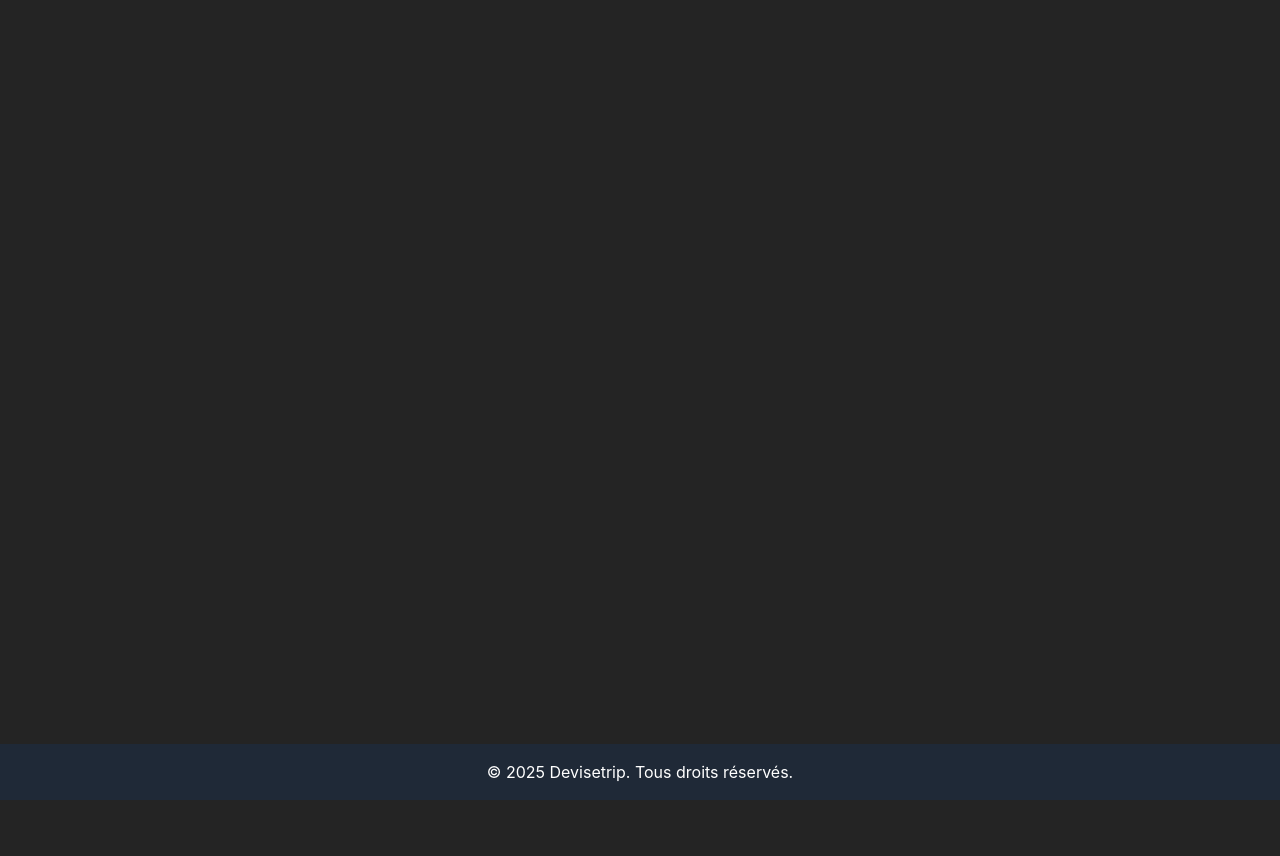
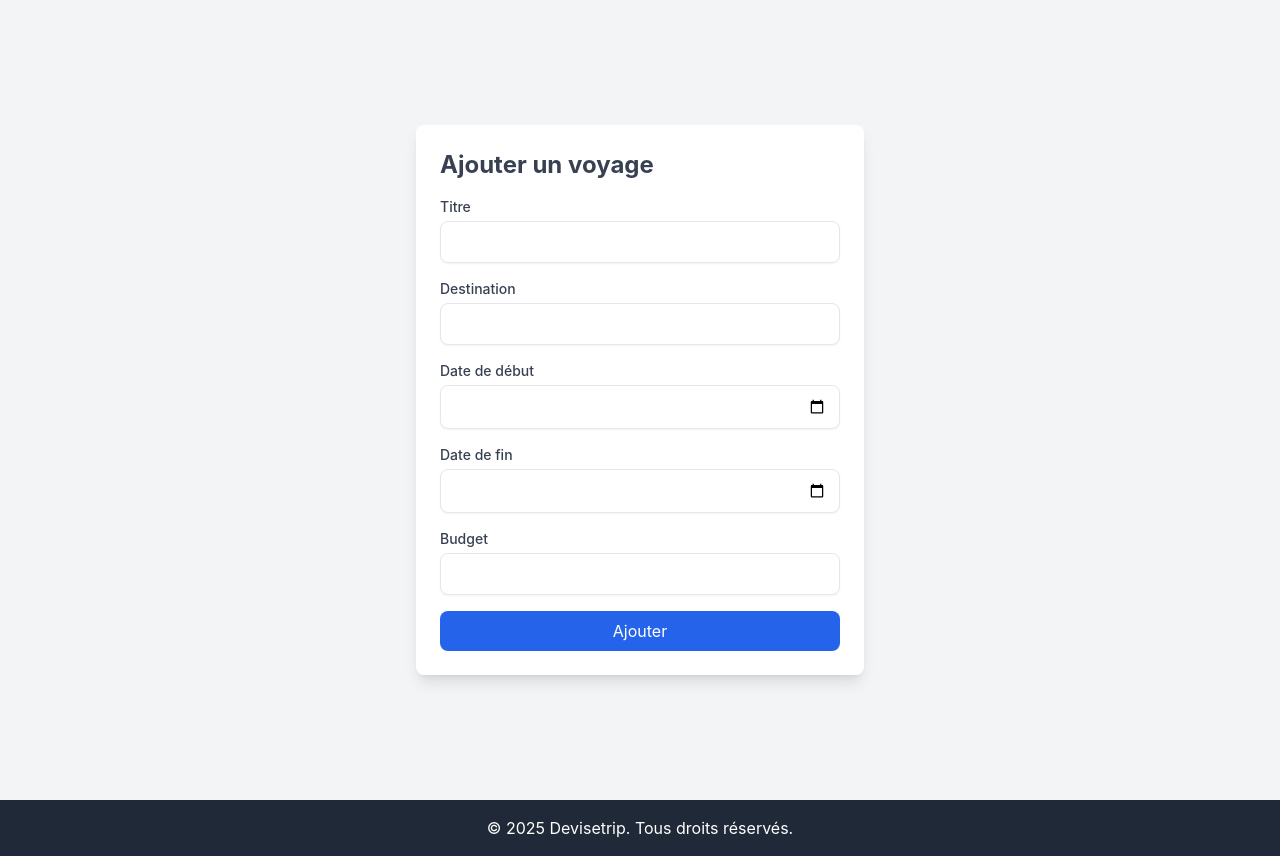
Before and after one commit to exender/Devisetrip, a React (Vite) app in the folder devisetrip/client/: page /AddTrip in a window 1280 px wide. Before the commit the page ends 800 px from the top, so only its background shows below. Built offline with nearby package versions, Linux system fonts and the light colour scheme.

Commit message:
Front ajout de voyage

```diff
--- a/devisetrip/client/src/App.tsx
+++ b/devisetrip/client/src/App.tsx
@@ -7,6 +7,7 @@ import Login from './pages/Login';
 import Signup from './pages/Signup';
 import Dashboard from './pages/Dashboard';
 import Logout from './pages/Logout';
+import AddTrip from './pages/AddTrip';
 
 const App: React.FC = () => {
   return (
@@ -19,6 +20,7 @@ const App: React.FC = () => {
             <Route path="/signup" element={<Signup />} />
             <Route path="/dashboard" element={<Dashboard />} />
             <Route path="/logout" element={<Logout />} />
+            <Route path="/AddTrip" element={<AddTrip />} />
           </Routes>
         </main>
         <Footer />
--- a/devisetrip/client/src/api.ts
+++ b/devisetrip/client/src/api.ts
@@ -1,20 +1,36 @@
 import axios from 'axios';
 
+// Interface pour les données d'inscription
 interface SignupData {
   name: string;
   email: string;
   password: string;
 }
 
-const API = axios.create({
-  baseURL: '/api/users', // Proxy vers le backend
-});
-
-
+// Interface pour les données de connexion
 interface LoginData {
   email: string;
   password: string;
 }
 
+// Interface pour les données de voyage
+interface TripData {
+  title: string;
+  destination: string;
+  startDate: string;
+  endDate: string;
+  budget: number;
+}
+
+const API = axios.create({
+  baseURL: '/api/users', // Proxy vers le backend
+});
+
+// Fonction pour s'inscrire
 export const signup = (userData: SignupData) => API.post('/signup', userData);
+
+// Fonction pour se connecter
 export const login = (loginData: LoginData) => API.post('/login', loginData);
+
+// Fonction pour ajouter un voyage
+export const addTrip = (tripData: TripData) => API.post('/addTrip', tripData);
--- /dev/null
+++ b/devisetrip/client/src/pages/AddTrip.tsx
@@ -0,0 +1,105 @@
+import React, { useState } from 'react';
+import axios from 'axios';
+
+const AddTrip: React.FC = () => {
+  const [formData, setFormData] = useState({
+    title: '',
+    destination: '',
+    startDate: '',
+    endDate: '',
+    budget: '',
+  });
+  const [message, setMessage] = useState<string>('');
+
+  const handleChange = (e: React.ChangeEvent<HTMLInputElement>) => {
+    setFormData({
+      ...formData,
+      [e.target.name]: e.target.value,
+    });
+  };
+
+  const handleSubmit = async (e: React.FormEvent<HTMLFormElement>) => {
+    e.preventDefault();
+    try {
+      const response = await axios.post('/api/users/addTrip', formData); // Assurez-vous que le proxy est configuré
+      setMessage(response.data.message);
+      setFormData({ title: '', destination: '', startDate: '', endDate: '', budget: '' }); // Réinitialiser le formulaire
+    } catch (err: any) {
+      setMessage(err.response?.data?.message || 'Une erreur est survenue.');
+    }
+  };
+
+  return (
+    <div className="min-h-screen flex items-center justify-center bg-gray-100">
+      <div className="w-full max-w-md bg-white p-6 rounded-lg shadow-lg">
+        <h1 className="text-2xl font-bold mb-4 text-gray-700">Ajouter un voyage</h1>
+        <form onSubmit={handleSubmit} className="space-y-4">
+          <div>
+            <label className="block text-sm font-medium text-gray-700">Titre</label>
+            <input
+              type="text"
+              name="title"
+              value={formData.title}
+              onChange={handleChange}
+              className="w-full mt-1 px-3 py-2 border rounded-lg shadow-sm focus:outline-none focus:ring-2 focus:ring-blue-500"
+              required
+            />
+          </div>
+          <div>
+            <label className="block text-sm font-medium text-gray-700">Destination</label>
+            <input
+              type="text"
+              name="destination"
+              value={formData.destination}
+              onChange={handleChange}
+              className="w-full mt-1 px-3 py-2 border rounded-lg shadow-sm focus:outline-none focus:ring-2 focus:ring-blue-500"
+              required
+            />
+          </div>
+          <div>
+            <label className="block text-sm font-medium text-gray-700">Date de début</label>
+            <input
+              type="date"
+              name="startDate"
+              value={formData.startDate}
+              onChange={handleChange}
+              className="w-full mt-1 px-3 py-2 border rounded-lg shadow-sm focus:outline-none focus:ring-2 focus:ring-blue-500"
+              required
+            />
+          </div>
+          <div>
+            <label className="block text-sm font-medium text-gray-700">Date de fin</label>
+            <input
+              type="date"
+              name="endDate"
+              value={formData.endDate}
+              onChange={handleChange}
+              className="w-full mt-1 px-3 py-2 border rounded-lg shadow-sm focus:outline-none focus:ring-2 focus:ring-blue-500"
+              required
+            />
+          </div>
+          <div>
+            <label className="block text-sm font-medium text-gray-700">Budget</label>
+            <input
+              type="number"
+              name="budget"
+              value={formData.budget}
+              onChange={handleChange}
+              className="w-full mt-1 px-3 py-2 border rounded-lg shadow-sm focus:outline-none focus:ring-2 focus:ring-blue-500"
+              required
+            />
+          </div>
+          <button
+            type="submit"
+            className="w-full bg-blue-600 text-white py-2 px-4 rounded-lg hover:bg-blue-700 transition"
+          >
+            Ajouter
+          </button>
+        </form>
+        {message && <p className="mt-4 text-center text-red-500">{message}</p>}
+      </div>
+    </div>
+  );
+};
+
+export default AddTrip;
--- a/devisetrip/client/src/pages/Dashboard.tsx
+++ b/devisetrip/client/src/pages/Dashboard.tsx
@@ -34,7 +34,7 @@ const Dashboard: React.FC = () => {
           <h2 className="text-lg font-semibold text-gray-800 mb-3">Instructions Rapides</h2>
           <ul className="list-none pl-0 mb-6">
             <li className="mb-2">
-              1. <a href="/add_trip_form" className="text-blue-600 hover:underline">Créez un nouveau voyage</a>.
+              1. <a href="/AddTrip" className="text-blue-600 hover:underline">Créez un nouveau voyage</a>.
             </li>
             <li className="mb-2">
               2. <a href="/add_expense" className="text-blue-600 hover:underline">Ajoutez vos dépenses par jour</a>.
```
Also changed, not shown: 2 other files (tests, documents, lock files or other folders).
